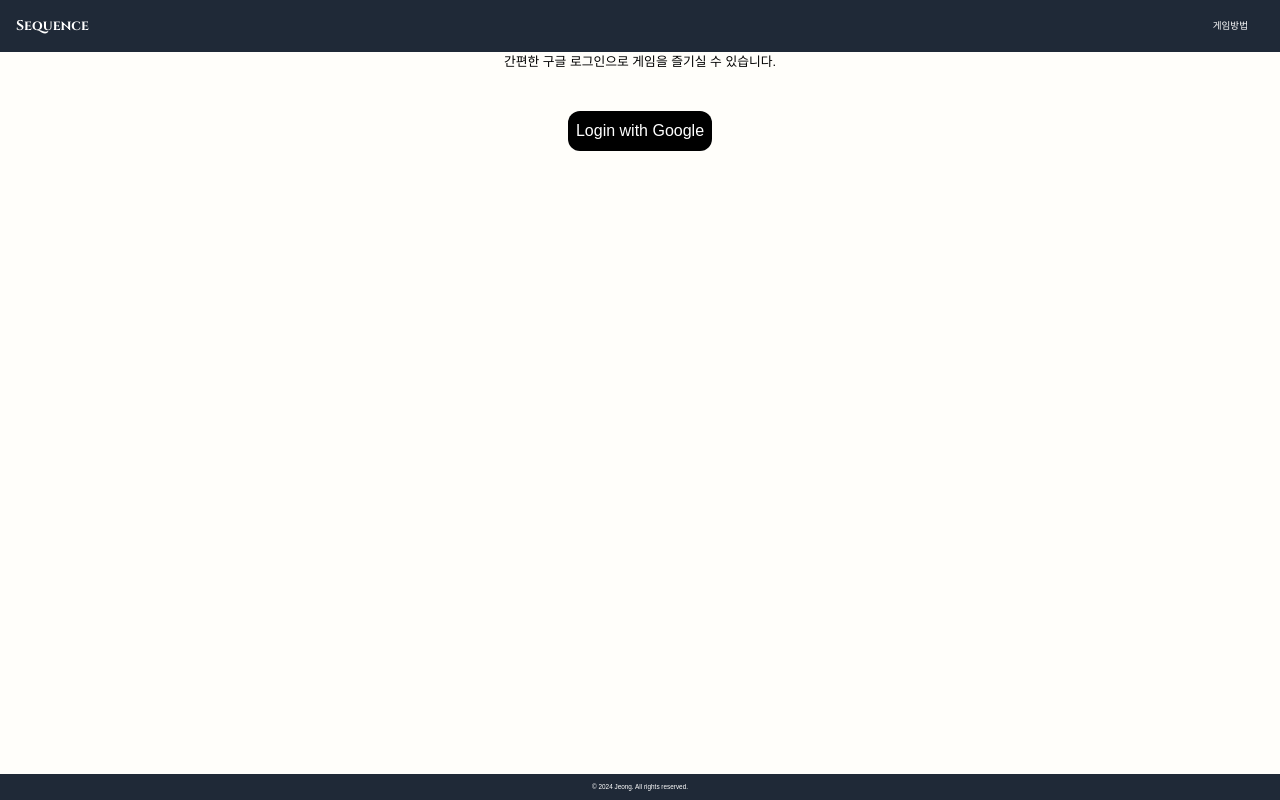
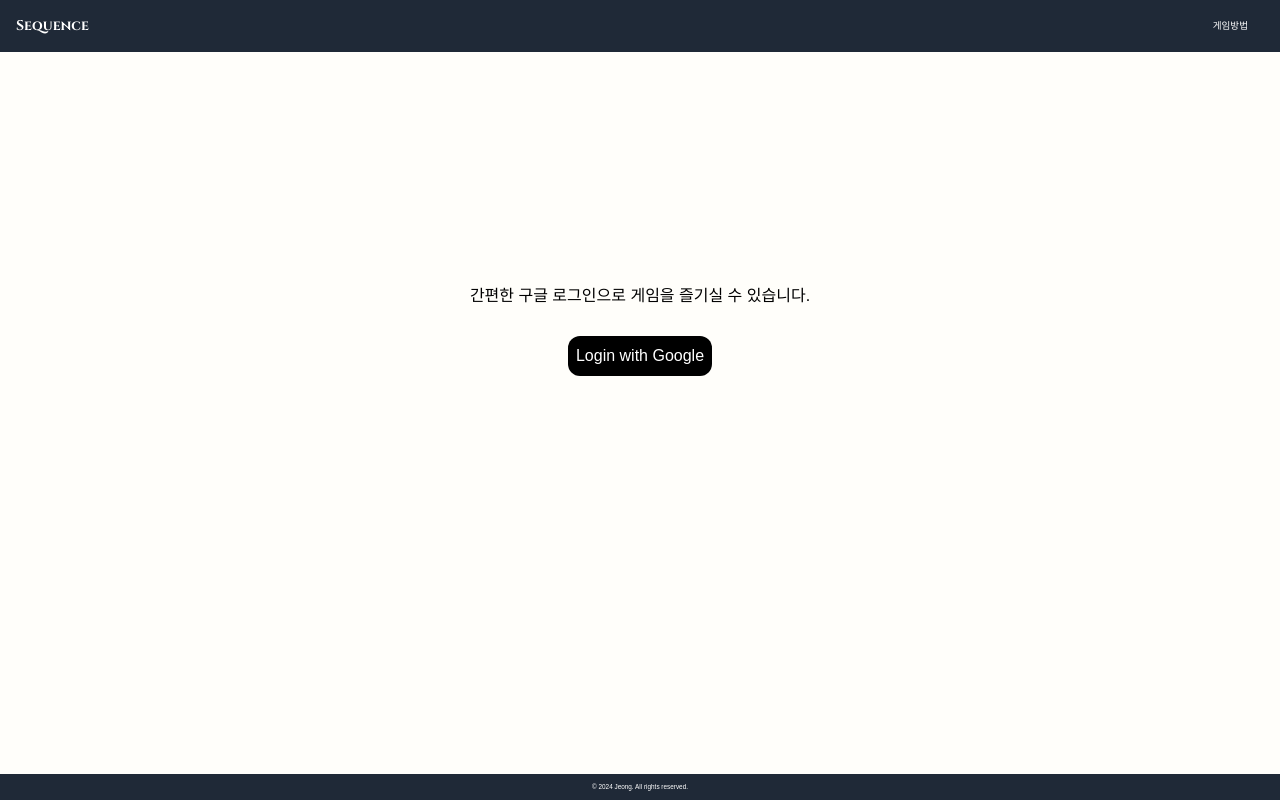
Before and after one commit to hwajj/sequence-game, a React (Vite) app in the folder client/: page /login in a window 1280 px wide. Built offline with nearby package versions, Linux system fonts and the light colour scheme; no server answers; a web font is replaced by a local one.

Commit message:
[style] 로그인페이지 css 수정
- 안내텍스트에 마진 추가

```diff
--- a/client/src/pages/LoginPage.jsx
+++ b/client/src/pages/LoginPage.jsx
@@ -40,8 +40,8 @@ function LoginPage() {
   };
 
   return (
-    <div className="flex gap-10 m-auto flex-col justify-center items-center">
-      <p className="text-[.8rem] text-center">
+    <div className="flex gap-7 mt-48 flex-col   justify-center items-center">
+      <p className="text-[1rem] mt-10 text-center">
         간편한 구글 로그인으로 게임을 즐기실 수 있습니다.
       </p>
       {!user ? (
```
